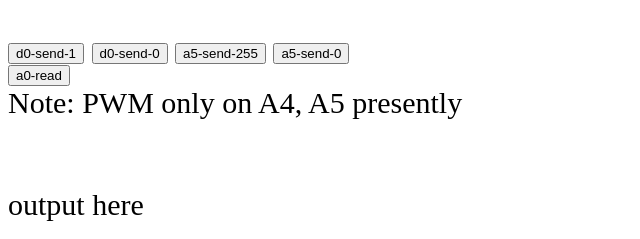
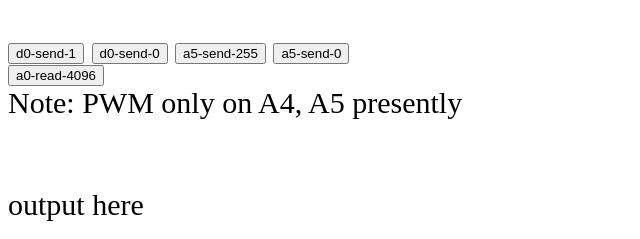
Before and after one commit to iggy00/index.html, a plain HTML site: page T1a05-lighton-iggy.html in a window 1280 px wide. Shown: the part 407-646 px from the top of the page, 0-640 px from the left. Drawn offline with Linux system fonts and the light colour scheme.

Commit message:
Update T1a05-lighton-iggy.html

```diff
--- a/T1a05-lighton-iggy.html
+++ b/T1a05-lighton-iggy.html
@@ -199,7 +199,7 @@ Get this from the settings area when logged into <a href="http://particle.io/bui
 }"><br>
 
 
-<input type="button" value="a0-read" onClick="{
+<input type="button" value="a0-read-4096" onClick="{
     sendToSpark('a0-read')
 }"><br>
 
```
